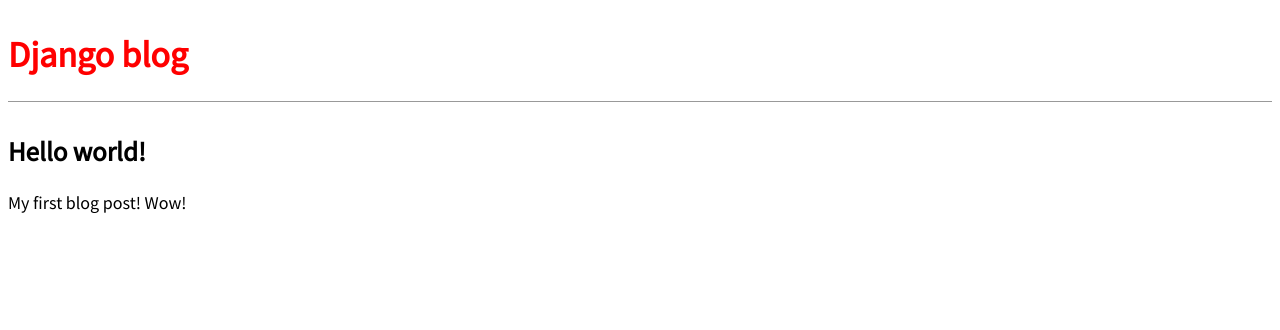
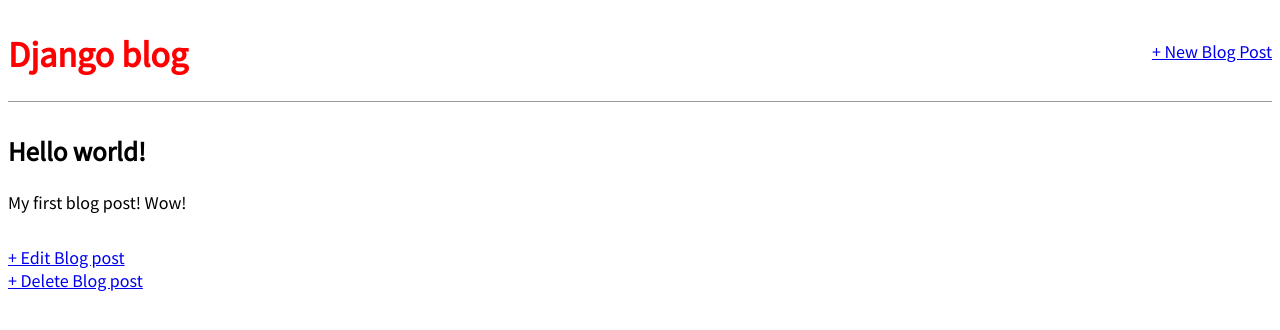
Before and after one commit to MADCRABIK/blog, a Django app: page /post/1/ in a window 1280 px wide. Shown: the top 330 px of the page. Run offline with Django 4.2, Linux system fonts and the light colour scheme; data comes from the database, SQL or seed files in the repository; both versions use the stored data as it was after the commit.

Commit message:
I have created CRUD functional

```diff
--- a/blog/models.py
+++ b/blog/models.py
@@ -1,4 +1,5 @@
 from django.db import models
+from django.urls import reverse
 
 # Create your models here.
 
@@ -15,3 +16,6 @@ class Post(models.Model):
 
     def __str__(self):
         return self.title
+
+    def get_absolute_url(self):
+        return reverse('post_detail', args=[str(self.id)])
--- a/blog/views.py
+++ b/blog/views.py
@@ -1,15 +1,41 @@
+# импорт необходимых библиотек
+
 from django.shortcuts import render
 from django.views.generic import ListView, DetailView
+from django.views.generic.edit import CreateView, UpdateView, DeleteView
+from django.urls import reverse_lazy
 from .models import Post
 
 # Create your views here.
 
 
+# View на основе класса. Возвращает object_list на основе модели в указанный шаблон.
 class BlogListView(ListView):
     model = Post
     template_name = 'home.html'
 
 
+# View на основе класса. Возвращает object (или post) в указанный шаблон
 class BlogDetailView(DetailView):
     model = Post
     template_name = 'post_detail.html'
+
+
+# View на основе класса. Возвращает form на основе fields из model в указанный шаблон
+class BlogCreateView(CreateView):
+    model = Post
+    template_name = 'post_new.html'
+    fields = '__all__'
+
+
+# View на основе класса. Возвращает form на основе fields из model в указанный шаблон
+class BlogUpdateView(UpdateView):
+    model = Post
+    fields = ['title', 'body']
+    template_name = 'post_edit.html'
+
+
+class BlogDeleteView(DeleteView):
+    model = Post
+    template_name = 'post_delete.html'
+    success_url = reverse_lazy('home')
--- a/blog_project/urls.py
+++ b/blog_project/urls.py
@@ -18,7 +18,10 @@ from django.urls import path
 from blog import views
 
 urlpatterns = [
+    path('', views.BlogListView.as_view(), name="home"),
     path('post/<int:pk>/', views.BlogDetailView.as_view(), name="post_detail"),
-    path('', views.BlogListView.as_view(), name="home"),
+    path('post/new/', views.BlogCreateView.as_view(), name='post_new'),
+    path('post/<int:pk>/edit', views.BlogUpdateView.as_view(), name='post_edit'),
+    path('post/<int:pk>/delete', views.BlogDeleteView.as_view(), name="post_delete"),
     path('admin/', admin.site.urls),
 ]
--- a/templates/base.html
+++ b/templates/base.html
@@ -12,11 +12,17 @@
   </head>
 
   <body>
-      <header>
-          <h1> <a href="/">Django blog</a> </h1>
-      </header>
+    <div class="container">
+          <header>
+              <div class="nav-left">
+                  <h1> <a href="/">Django blog</a> </h1>
+              </div>
 
-      <div class="container">
+              <div class="nav-right">
+                  <a href="{% url 'post_new' %}">+ New Blog Post</a>
+              </div>
+          </header>
+
           {% block content %}
           {% endblock content %}
       </div>
--- a/templates/post_detail.html
+++ b/templates/post_detail.html
@@ -7,4 +7,7 @@
         <h2>{{post.title}}</h2>
         <p>{{post.body}}</p>
     </div>
+
+    <a href="{% url 'post_edit' post.pk %}">+ Edit Blog post</a> <br>
+    <a href="{% url 'post_delete' post.pk %}">+ Delete Blog post</a> <br>
 {% endblock content %}
```
Also changed, not shown: blog/tests.py (+24 -0 lines), templates/post_delete.html (added, +17 -0 lines), templates/post_edit.html (added, +17 -0 lines), templates/post_new.html (added, +16 -0 lines), db.sqlite3.
